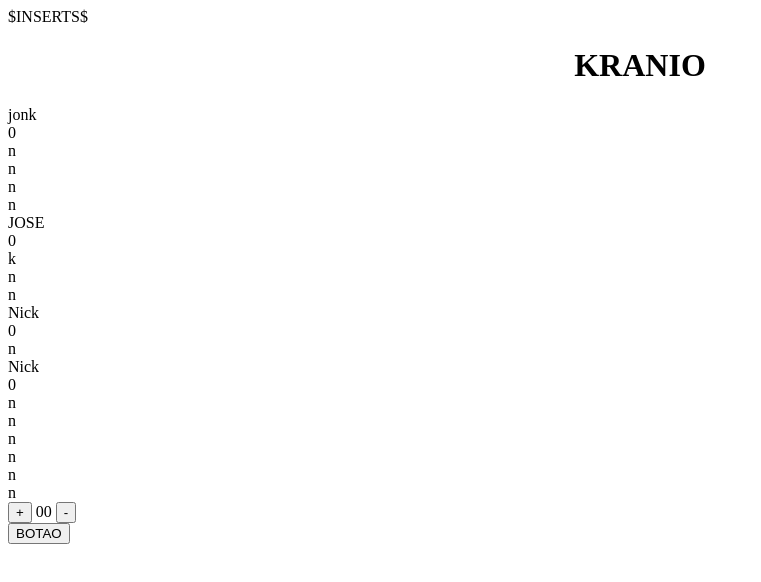
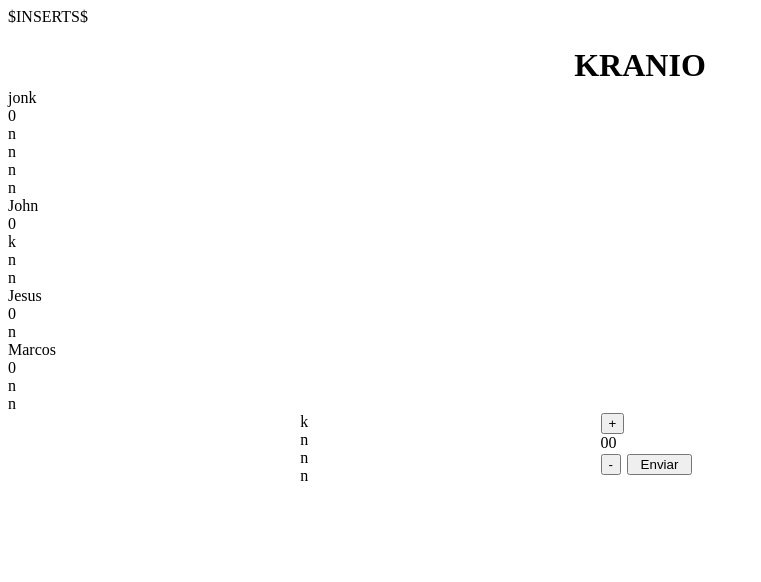
Before and after one commit to Tyr-sse/kranio, a website: page src/match.html in a window 1280 px wide. Shown: the whole page, without its empty margins (0-761 px from the left). Drawn offline with Linux system fonts and the light colour scheme.

Commit message:
1.0.3.2 front-02

```diff
--- a/package.json
+++ b/package.json
@@ -1,6 +1,6 @@
 {
   "name": "http_server_01",
-  "version": "1.0.3.1",
+  "version": "1.0.3.2",
   "description": "An online card game, to be played by 3 to 5 players",
   "main": "app.js",
   "scripts": {
--- a/src/match.css
+++ b/src/match.css
@@ -84,7 +84,7 @@
 }
 .player-nick{
 	background-color: #aabbcc00;
-	font-size: 14px;
+	font-size: 10px;
 }
 .player-lance{
 
@@ -96,36 +96,12 @@
 
 
 .player-field{
-	flex: 1;
+	margin-left: auto;
+	margin-right: auto;
 	margin-top: 10px;
 
 }
-.field-card{
-	--v: 0;
-	margin : 2px;
 
-	display:flex;
-	flex-direction:column;
-	align-items: center;
-	justify-content:center;
-
-
-	background-color: var(--bg);
-
-
-	border-color:var(--txt);
-	border-style: solid;
-	border-width: 2px;
-	border-radius: 8px;
-
-
-	color: yellow;
-	width: 35px;
-	height: 60px;
-	animation: ttremilique 0.4s linear alternate infinite;
-	transition: background-color 0.65s, color 0.2;
-
-}
 
 .name{
 	font-weight: thin;
@@ -150,13 +126,7 @@
 }
 
 .my-lance-wrapper{
-	margin-right: 20px;
-	margin-left: 20px;
-	min-width: 120px;
-
-	display: flex;
-	vertical-align: middle;
-	flex-direction: column;
+	min-width: 80px;
 	justify-content: space-evenly;
 	background-color: #aabbcc00;
 
@@ -180,10 +150,9 @@
 	font-weight: bolder;
 	font-size: 16px;
 	border-radius: 10px;
-	flex: 1;
-	margin: auto;
 
-	width: 90px;
+
+	width: 40px;
 
 	background-color: #aabbcc00;
 	color: var(--bg);
@@ -236,25 +205,61 @@
 	}
 }
 
-.field-card:hover{
-	background-color: var(--txt);
-	color: #aabbccff;
-	animation: flip 1s;
+.card{
+
+	margin : 2px;
+
+	display: flex;
+	flex-direction:column;
+	align-items: center;
+	justify-content:center;
+
+
+	background-color: var(--bg);
+
+
+	border-color:var(--txt);
+	border-style: solid;
+	border-width: 1px;
+	border-radius: 8px;
+
+
+	color: yellow;
+	width: 35px;
+	height: 55px;
+	animation: ttremilique 0.4s linear alternate infinite;
+	transition: background-color 0.65s, color 0.2;
+
 }
-.field-card:hover[k]{
-	animation: flip-k 1s;
 
+.card[h]{
+	transform: translateY(80%);
+}
+
+.card[u][h]{
+	transform: translateY(20%);
 }
 
 
 
+body{
+	background-color: #aabbcc00;
+	justify-self: center;
+	display: flex;
+	justify-content: center;
+	width: 98%;
+	height: 100%;
+}
 
 #view{
+	margin-left: auto;
+	margin-right: auto;
 	padding-top: 10px;
 	padding-bottom: 10px;
 
-	min-width: 250px;
-	min-height: 480px;
+	min-width: 100%;
+	height: 560px;
+
 
 
 }
@@ -265,23 +270,31 @@
 	flex: 1;
 	margin-left: auto;
 	margin-right: auto;
-	margin-bottom: 12px;
-	width: 95%;
-	min-height: 350px;
-	max-height: 400px;
+	margin-bottom: 5px;
+
+	min-height: 337px;
 }
 
 #panel{
-	display: flex;
-	justify-content: center;
-	flex: 1;
-	margin-left: auto;
-	margin-right: auto;
-	width: 95%;
-	min-height: 100px;
-	max-height: 200px;
 
 
+	border-color: #aabbcc00;
+	border-style: solid;
+	border-width: 2px;
+	border-radius: 12px;
+
+	height: 120px;
+	width: 90%;
 	color: var(--bg);
-	background-color: var(--softBg);
+	background-color: var(--txt);
+
+
 }
+
+#lance-n{
+	font-size: 20px;
+	font-weight: 700;
+	background-color: var(--txt);
+	color: var(--bg);
+
+}
--- a/src/match.html
+++ b/src/match.html
@@ -7,15 +7,17 @@
 
         <title>Kranio</title>
     </head>
-    <body>
+    <body id="asd">
         <header>
-			<h1 class='title' style="text-align: center;">
-			KRANIO
-			</h1>
+
 		</div>
         </header>
 		<div id='view' class="bord col">
-			<div id='field' class="bord row">
+			<h1 style="text-align: center; height: 20px;">
+				KRANIO
+			</h1>
+			<p id="teste"></p>
+			<div id="field" class="row f">
 				<div class='player col'>
 					<div class='player-info'>
 						<div class='player-nick'>
@@ -26,26 +28,26 @@
 						</div>
 					</div>
 					<div class='player-field col'>
-						<div class='field-card'>n</div>
-						<div class='field-card'>n</div>
-						<div class='field-card'>n</div>
-						<div class='field-card'>n</div>
+						<div class='card'>n</div>
+						<div class='card'>n</div>
+						<div class='card'>n</div>
+						<div class='card'>n</div>
 					</div>
 
 				</div>
 				<div class='player col'>
 					<div class='player-info'>
 						<div class='player-nick'>
-							JOSE
+							John
 						</div>
 						<div class='player-lance'>
 							0
 						</div>
 					</div>
 					<div class='player-field col'>
-						<div k class='field-card'>k</div>
-						<div class='field-card'>n</div>
-						<div class='field-card'>n</div>
+						<div k class='card'>k</div>
+						<div class='card'>n</div>
+						<div class='card'>n</div>
 
 					</div>
 
@@ -53,14 +55,14 @@
 				<div class='player col'>
 					<div class='player-info'>
 						<div class='player-nick'>
-							Nick
+							Jesus
 						</div>
 						<div class='player-lance'>
 							0
 						</div>
 					</div>
 					<div class='player-field col'>
-						<div class='field-card'>n</div>
+						<div class='card'>n</div>
 
 					</div>
 
@@ -68,46 +70,46 @@
 				<div class='player col'>
 					<div class='player-info'>
 						<div class='player-nick'>
-							Nick
+							Marcos
 						</div>
 						<div class='player-lance'>
 							0
 						</div>
 					</div>
 					<div class='player-field col'>
-						<div class='field-card'>n</div>
-						<div class='field-card'>n</div>
+						<div class='card'>n</div>
+						<div class='card'>n</div>
 
 					</div>
 
 				</div>
 
 			</div>
-			<div id='panel' class="row">
-
-				<div class='hand'>
-					<div class='field-card' h>n</div>
-					<div class='field-card' h>n</div>
-					<div class='field-card' h>n</div>
-					<div class='field-card' h>n</div>
-				</div>
-				<div class='my-lance-wrapper'>
-
-					<div id="lance">
-						<button class="btn-lance" onclik="lance( 1)">+</button>
-							00
-						<button class="btn-lance" onclik="lance(-1)">-</button>
+			<div id='panel' class="row" >
+				<div class='row ' style="background-color: #aabbcc00; width: 100%; display: flex; justify-content: space-evenly;">
+					<div id='hand' class="row" style="background-color: #aabbcc00;">
+						<div class='card' h u>k</div>
+						<div class='card' h>n</div>
+						<div class='card' h>n</div>
+						<div class='card' h>n</div>
+					</div>
+					<div class='col' style="background-color: #ff00ff00; width: 30%; justify-content: center;" >
+						<button class="btn-lance" onClick="lance( 1)">+</button>
+							<div id="lance-n">00</div>
+						<button class="btn-lance" onClick="lance(-1)">-</button>
+						<button class="btn-lance" onClick="lance(0)" style="width: 65px; margin: 2px;">Enviar</button>
 					</div>
 
 
 				</div>
 
 
-			</div>
-
-		</div>
 
 
-		<button onclick="f()">BOTAO</button>
+			</div>
+			<div style="width: 20%; background-color: #ff0000; margin-top: auto;margin-bottom: auto; ">
+
+			</div>
+		</div>
     </body>
 </html>
```
Also changed, not shown: main.js (+18 -68 lines), src/match.js (+67 -17 lines).
